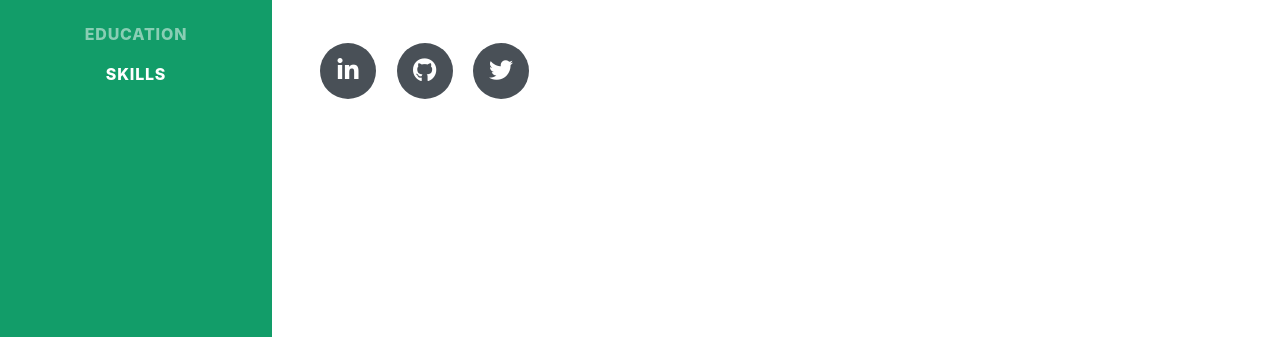
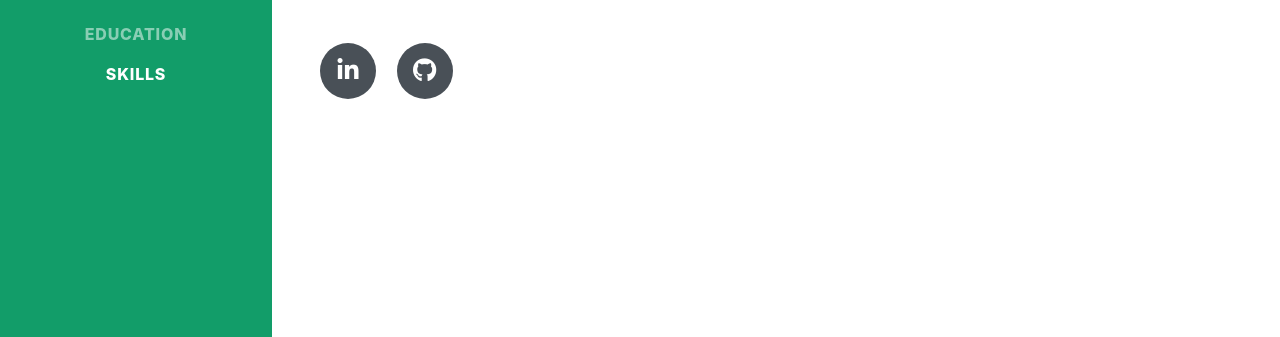
Before and after one commit to NasserKsous/Portfolio, a website with bundled scripts: page index.html in a window 1280 px wide. Shown: the part 460-797 px from the top of the page. Built offline with nearby package versions, Linux system fonts and the light colour scheme; a web font is replaced by a local one.

Commit message:
removed twitter link

```diff
--- a/index.html
+++ b/index.html
@@ -71,9 +71,6 @@
           </a>
           <a href="https://github.com/NasserKsous">
             <i class="fab fa-github"></i>
-          </a>
-		  <a href="https://twitter.com/nasser_ksous">
-            <i class="fab fa-twitter"></i>
           </a>
         </div>
       </div>
```
